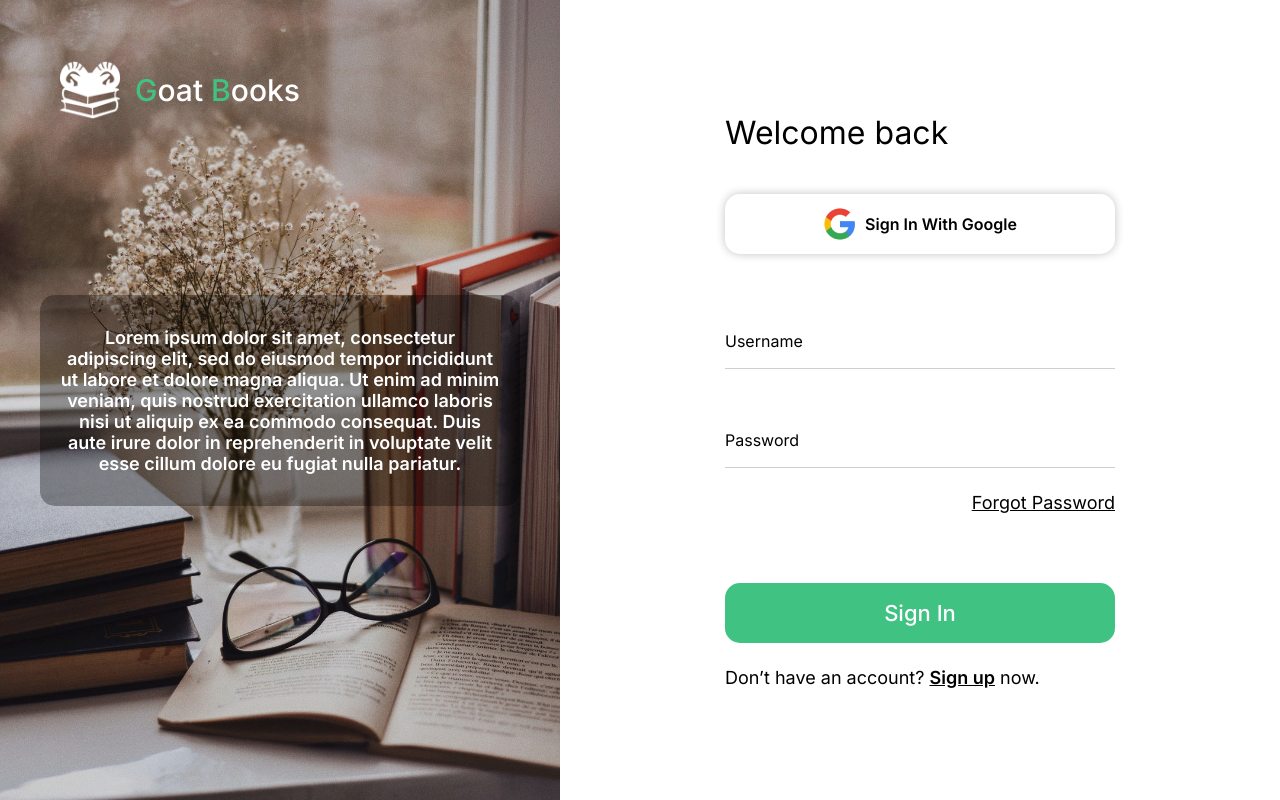
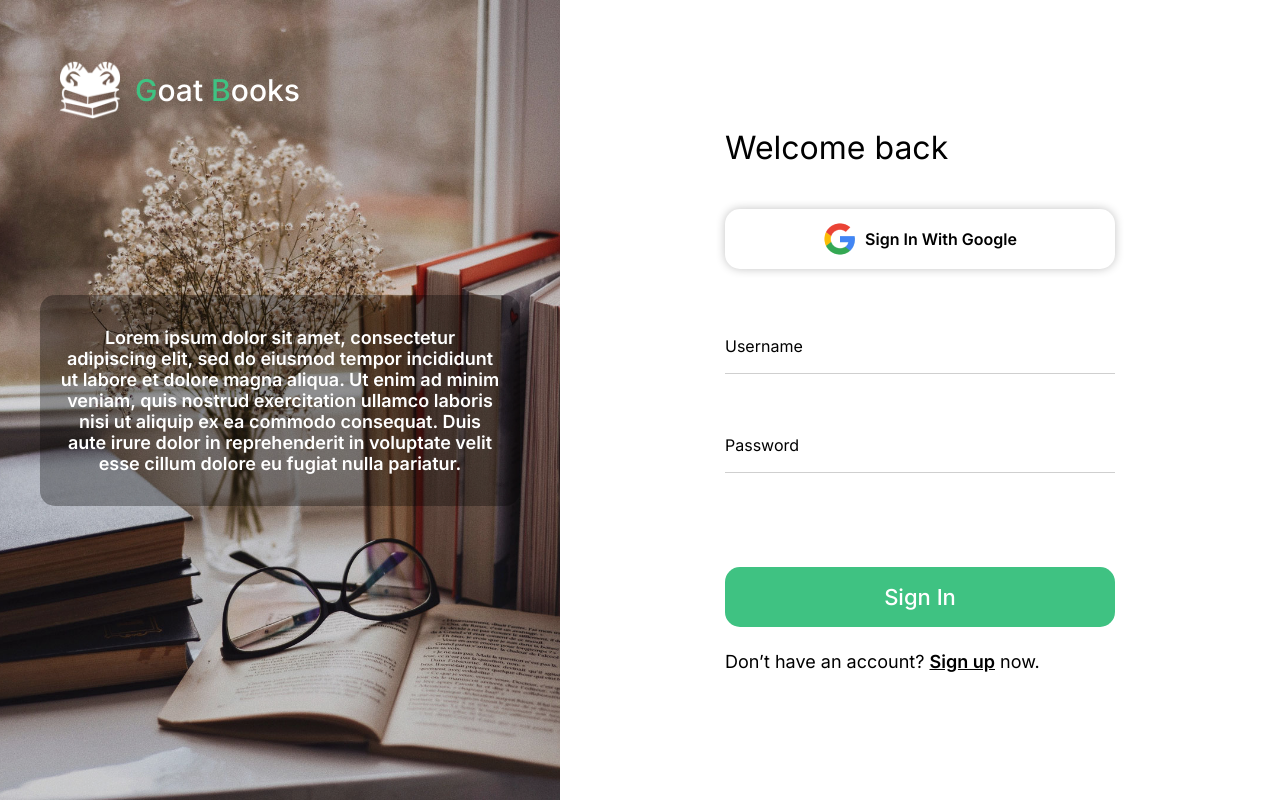
Before and after one commit to farhad-gh-dev/goat-books, a React (Create React App) app in the folder client/: page /auth/sign-in in a window 1280 px wide. Built offline with nearby package versions, Linux system fonts and the light colour scheme.

Commit message:
Comment out reset password link in sign in form

```diff
--- a/client/src/Components/Organisms/AuthForms/AuthForms.styled.ts
+++ b/client/src/Components/Organisms/AuthForms/AuthForms.styled.ts
@@ -26,8 +26,12 @@ export const StyledAuthForm = styled.form`
       margin-bottom: 24px;
     }
 
-    &.last-item {
+    &.additional-margin {
       margin-bottom: 86px;
+
+      ${screenSize.laptop} {
+        margin-bottom: 94px;
+      }
     }
   }
 
@@ -40,7 +44,7 @@ export const GoogleAuthButton = styled(Button)`
   margin-bottom: 24px;
 
   ${screenSize.laptop} {
-    margin-bottom: 40px;
+    margin-bottom: 30px;
   }
 `;
 
--- a/client/src/Components/Organisms/AuthForms/ResetPasswordForm.tsx
+++ b/client/src/Components/Organisms/AuthForms/ResetPasswordForm.tsx
@@ -31,7 +31,7 @@ export const ResetPasswordForm: React.FC = () => {
         value={passwordRepeat}
         onChange={(e) => setPasswordRepeat(e.target.value)}
         fullWidth
-        className="text-input last-item"
+        className="text-input additional-margin"
       />
 
       <SubmitButton onClick={handleSetNewPassword} variant="primary" fullWidth>
--- a/client/src/Components/Organisms/AuthForms/SignInForm.tsx
+++ b/client/src/Components/Organisms/AuthForms/SignInForm.tsx
@@ -48,12 +48,12 @@ export const SignInForm: React.FC = () => {
         value={password}
         onChange={(e) => setPassword(e.target.value)}
         fullWidth
-        className="text-input"
+        className="text-input additional-margin"
       />
 
-      <ResetPasswordContainer>
+      {/* <ResetPasswordContainer>
         <Link href="/auth/reset-password">Forgot Password</Link>
-      </ResetPasswordContainer>
+      </ResetPasswordContainer> */}
 
       <SubmitButton onClick={handleSignIn} variant="primary" fullWidth>
         Sign In
--- a/client/src/Components/Organisms/AuthForms/SignUpForm.tsx
+++ b/client/src/Components/Organisms/AuthForms/SignUpForm.tsx
@@ -57,7 +57,7 @@ export const SignUpForm: React.FC = () => {
         value={passwordRepeat}
         onChange={(e) => setPasswordRepeat(e.target.value)}
         fullWidth
-        className="text-input last-item"
+        className="text-input additional-margin"
       />
 
       <SubmitButton onClick={handleSignUp} variant="primary" fullWidth>
```
